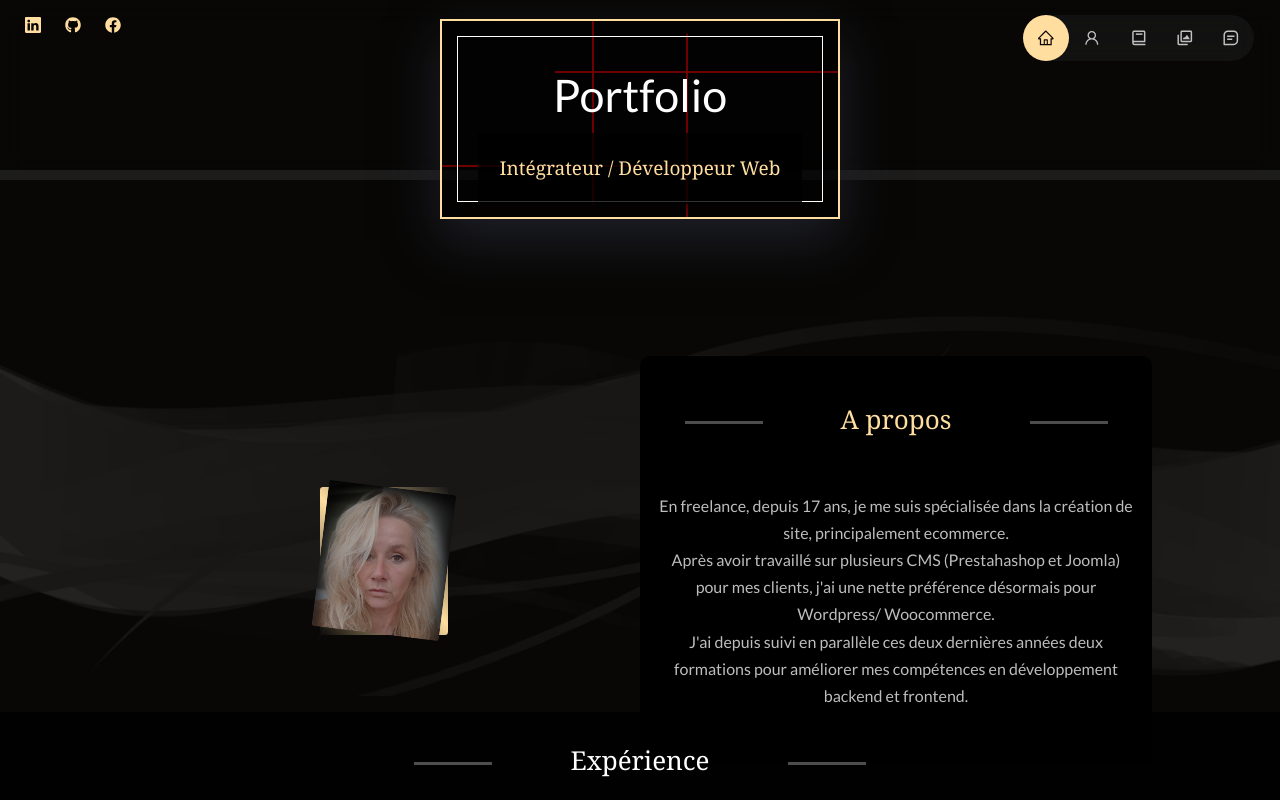
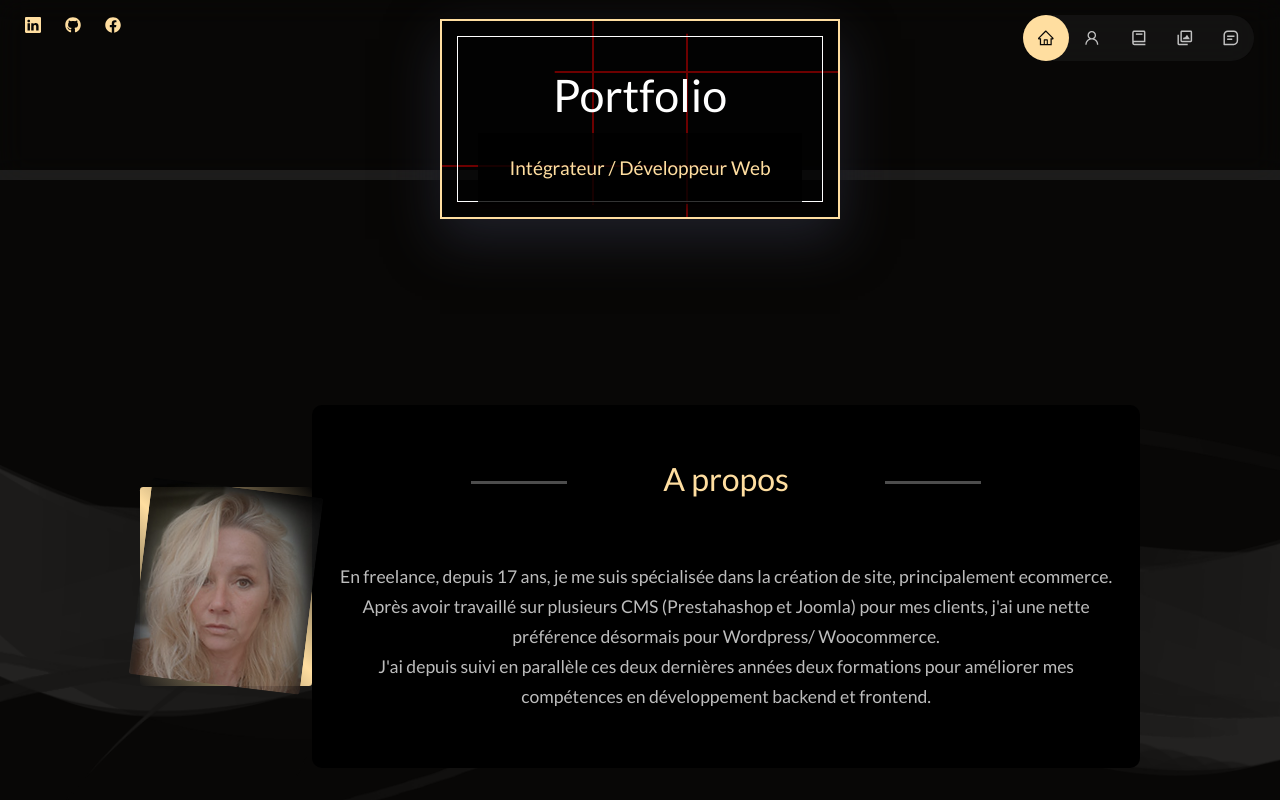
Before and after one commit to CDS-Annabelle/portfolio-anna, a React (Create React App) app: page / in a window 1280 px wide. Shown: the top 800 px of the page. Built offline with nearby package versions, Linux system fonts and the light colour scheme.

Commit message:
update about

```diff
--- a/src/components/About/About.module.css
+++ b/src/components/About/About.module.css
@@ -1,24 +1,21 @@
 .parallax {
     background-image: url("../../assets/back-red.png");
-    height: 500px;
+    height: 700px;
     text-align: center;
     background-attachment: fixed;
     background-position: center;
     background-repeat: no-repeat;
     background-size: cover;
     display: flex;
-    flex-direction: column;
-}
-
-#about {
-    margin-top: 8rem;
+    justify-content: center;
+    padding-bottom: 15rem;
+    padding-top: 20rem;
 }
 
 .aboutContainer {
-    display: grid;
-    grid-template-columns: 50% 50%;
-    padding: 10rem 8rem;
+    display: flex;
     align-items: center;
+    max-width: 1000px;
 }
 
 .aboutContent {
@@ -39,6 +36,8 @@
     overflow: hidden;
     transform: rotate(7deg);
     transition: var(--transition);
+    opacity: 0.9;
+    cursor: pointer;
 }
 
 .aboutMeImage:hover {
@@ -51,38 +50,10 @@
     gap: 0.5rem;
 }
 
-h2 {
-    background: rgba(0, 0, 0, 0.8);
-    padding: 1em 0;
-    text-align: center;
-    overflow: hidden;
-    font-size: 26px;
-    font-family: georgia;
-}
-
-h2:before,
-h2:after {
-    content: '';
-    width: 3em;
-    border-bottom: rgba(255, 255, 255, 0.3) solid;
-    display: inline-block;
-    vertical-align: middle;
-}
-
-h2:before {
-    margin-left: -100%;
-    margin-right: 3em
-}
-
-h2:after {
-    margin-right: -100%;
-    margin-left: 3em;
-}
-
-
 .aboutContent p {
     margin: 1rem 0 2.6rem;
     color: var(--color-light);
+    font-size: 1.1rem;
 }
 
 /* ================ MEDIA QUERIES (MEDIUM DEVICES) ================= */
--- a/src/index.css
+++ b/src/index.css
@@ -58,9 +58,33 @@ h1 {
 }
 
 h2 {
-  font-size: 2.2rem;
+  background: rgba(0, 0, 0, 0.8);
+  padding: 1em 0;
+  text-align: center;
+  overflow: hidden;
+  font-size: 2rem;
   color: var(--color-primary);
 }
+
+h2:before,
+h2:after {
+  content: '';
+  width: 3em;
+  border-bottom: rgba(255, 255, 255, 0.3) solid;
+  display: inline-block;
+  vertical-align: middle;
+}
+
+h2:before {
+  margin-left: -100%;
+  margin-right: 3em
+}
+
+h2:after {
+  margin-right: -100%;
+  margin-left: 3em;
+}
+
 
 h4 {
   font-weight: 400;
```
